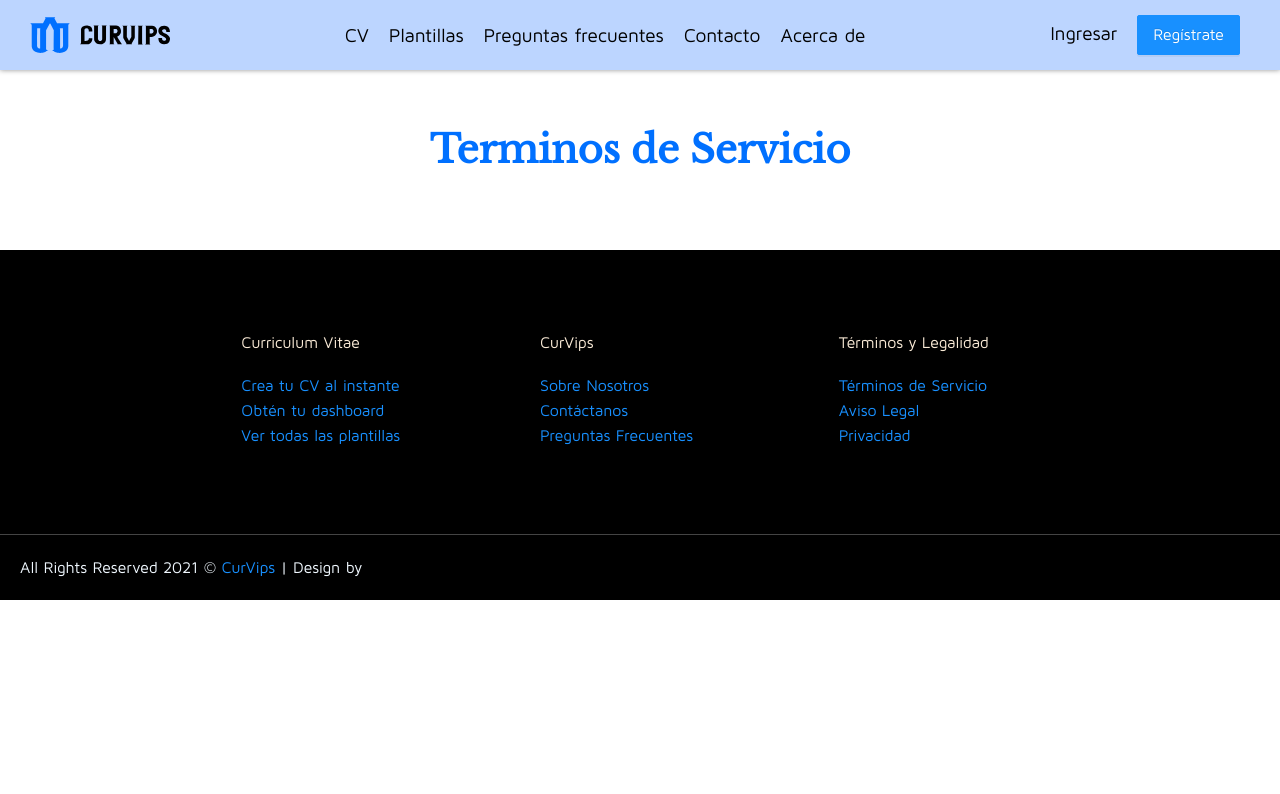
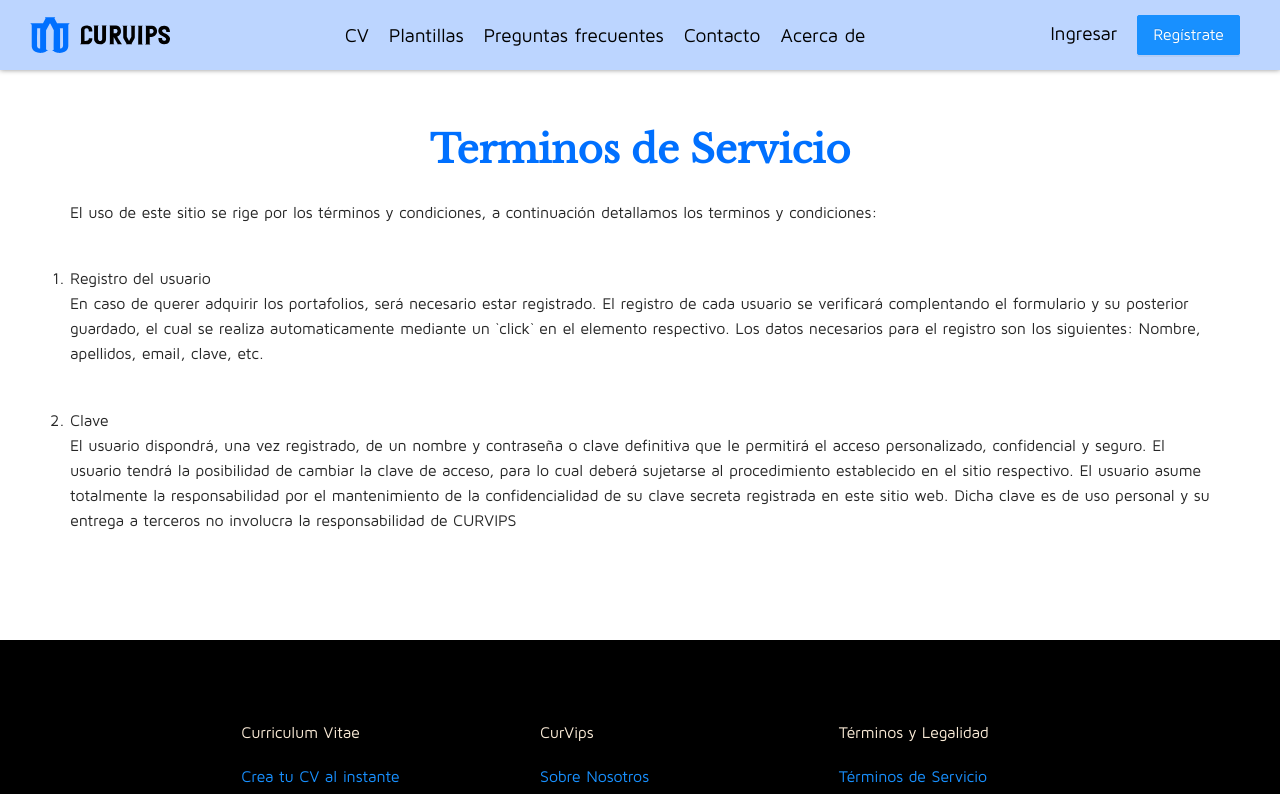
Before and after one commit to CarlosJhulyan/CurVips, a React (Create React App) app: page /terms in a window 1280 px wide. Shown: the top 794 px of the page. Built offline with nearby package versions, Linux system fonts and the light colour scheme.

Commit message:
primera parte de terminos y condiciones

```diff
--- a/src/pages/Legacy.js
+++ b/src/pages/Legacy.js
@@ -3,6 +3,20 @@ import React from 'react';
 const Legacy = () => (
   <div className='container'>
     <h2 className='container__title container__title--small'>Aviso Legal</h2>
+    <p>
+      Denominaciòn social: CURVIPS
+      <br />
+      Número de establecimineto: dadsadasd
+      <br />
+      Sucursal en Perú con NIF-0000000-h
+      <br />
+      E-mail: somos@galletas.es
+      <br />
+      Nombre de dominio:
+      <a href>
+        https://cur-vips.vercel.app/
+      </a>
+    </p>
   </div>
 );
 
--- a/src/pages/Privacy.js
+++ b/src/pages/Privacy.js
@@ -3,6 +3,14 @@ import React from 'react';
 const Privacy = () => (
   <div className='container'>
     <h2 className='container__title container__title--small'>Terminos de Privacidad</h2>
+    <ol>
+      <li>
+        política
+      </li>
+      <p>
+        El presente Política de Privacidad establece los términos en que CURVIPS usa y protege la información que es proporcionada por sus usuarios al momento de utilizar su sitio web. Esta página está comprometida con la seguridad de los datos de sus usuarios. Cuando le pedimos llenar los campos de información personal con la cual usted pueda ser identificado, lo hacemos asegurando que sólo se empleará de acuerdo con los términos de este documento. Sin embargo esta Política de Privacidad puede cambiar con el tiempo o ser actualizada por lo que le recomendamos y enfatizamos revisar continuamente esta página para asegurarse que está de acuerdo con dichos cambios.
+      </p>
+    </ol>
   </div>
 );
 
--- a/src/pages/Terms.js
+++ b/src/pages/Terms.js
@@ -3,6 +3,24 @@ import React from 'react';
 const Terms = () => (
   <div className='container'>
     <h2 className='container__title container__title--small'>Terminos de Servicio</h2>
+    <p>El uso de este sitio se rige por los términos y condiciones, a continuación detallamos los terminos y condiciones: </p>
+    <br />
+    <ol>
+      <li>
+        Registro del usuario
+      </li>
+      <p>
+        En caso de querer adquirir los portafolios, será necesario estar registrado. El registro de cada usuario se verificará complentando el formulario y su posterior guardado, el cual se realiza automaticamente mediante un `click` en el elemento respectivo. Los datos necesarios para el registro son los siguientes: Nombre, apellidos, email, clave, etc.
+      </p>
+      <br />
+      <li>
+        Clave
+      </li>
+      <p>
+        El usuario dispondrá, una vez registrado, de un nombre y contraseña o clave definitiva que le permitirá el acceso personalizado, confidencial y seguro. El usuario tendrá la posibilidad de cambiar la clave de acceso, para lo cual deberá sujetarse al procedimiento establecido en el sitio respectivo. El usuario asume totalmente la responsabilidad por el mantenimiento de la confidencialidad de su clave secreta registrada en este sitio web. Dicha clave es de uso personal y su entrega a terceros no involucra la responsabilidad de CURVIPS
+      </p>
+      <br />
+    </ol>
   </div>
 );
 
```
